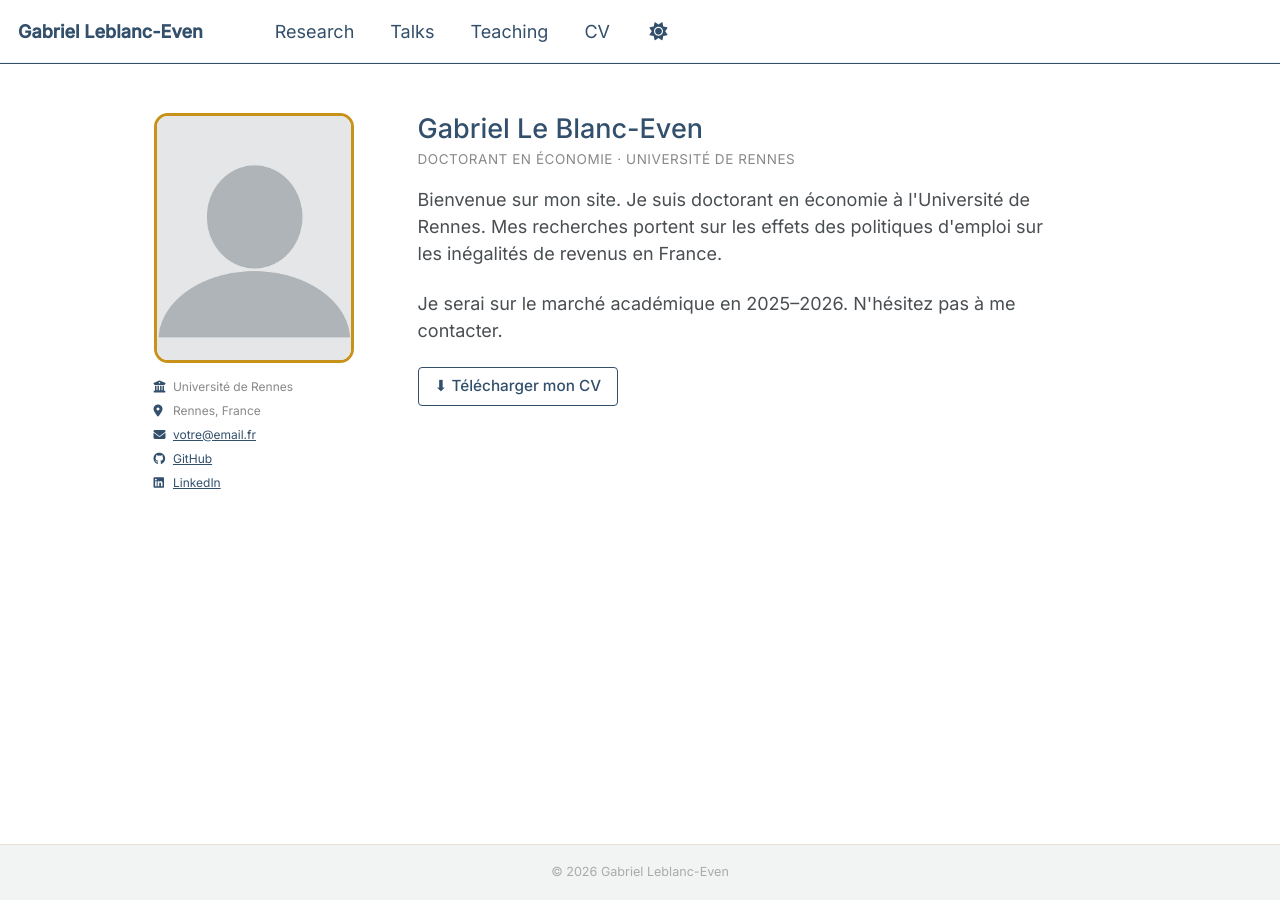
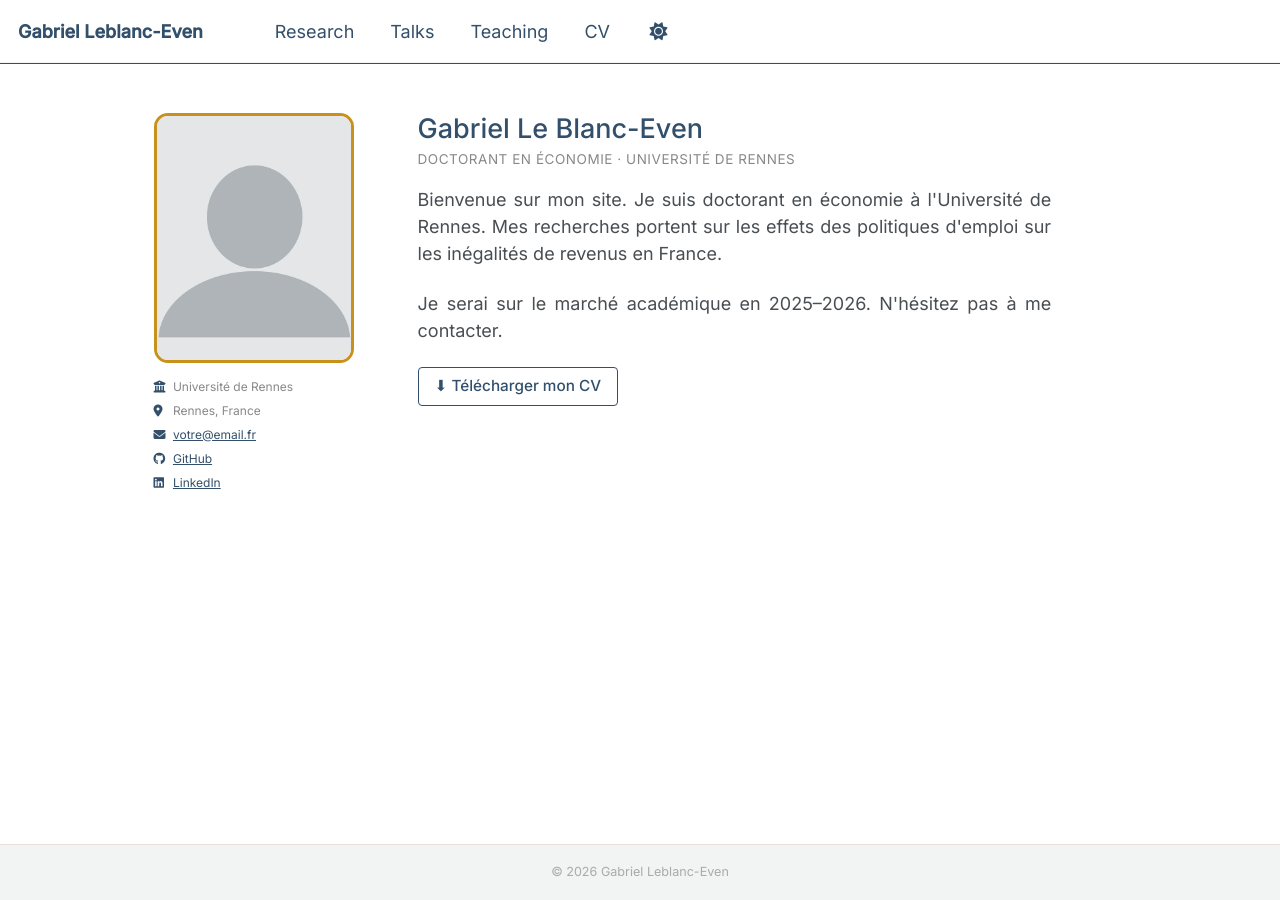
Before and after one commit to gabriel-leblanceven/gabriel-leblanceven.github.io, a Jekyll site: the page built from _pages/about.md, in a window 1280 px wide. Built offline with Jekyll 4.4.1, drawn with Linux system fonts in a browser that asks for light colours; a script bundle is joined from its source files by our own code; library files that are not in the unit come from our copies.

Commit message:
Update about.md

```diff
--- a/_pages/about.md
+++ b/_pages/about.md
@@ -17,8 +17,8 @@ author_profile: false
   <div>
     <h1 style="font-size: 1.5em; font-weight: 500; color: #324f6b; margin-bottom: 4px;">Gabriel Le Blanc-Even</h1>
     <p style="font-size: 0.75em; text-transform: uppercase; letter-spacing: 0.04em; color: #888; margin-bottom: 16px;">Doctorant en Économie · Université de Rennes</p>
-    <p>Bienvenue sur mon site. Je suis doctorant en économie à l'Université de Rennes. Mes recherches portent sur les effets des politiques d'emploi sur les inégalités de revenus en France.</p>
-    <p>Je serai sur le marché académique en 2025–2026. N'hésitez pas à me contacter.</p>
+    <p style="text-align: justify;">Bienvenue sur mon site. Je suis doctorant en économie à l'Université de Rennes. Mes recherches portent sur les effets des politiques d'emploi sur les inégalités de revenus en France.</p>
+    <p style="text-align:justify;">Je serai sur le marché académique en 2025–2026. N'hésitez pas à me contacter.</p>
     <p>
       <a href="/files/CV.pdf" style="display: inline-block; border: 1.5px solid #324f6b; color: #324f6b; padding: 7px 16px; border-radius: 4px; text-decoration: none; font-size: 0.85em; font-weight: 500;">⬇ Télécharger mon CV</a>
     </p>
```
